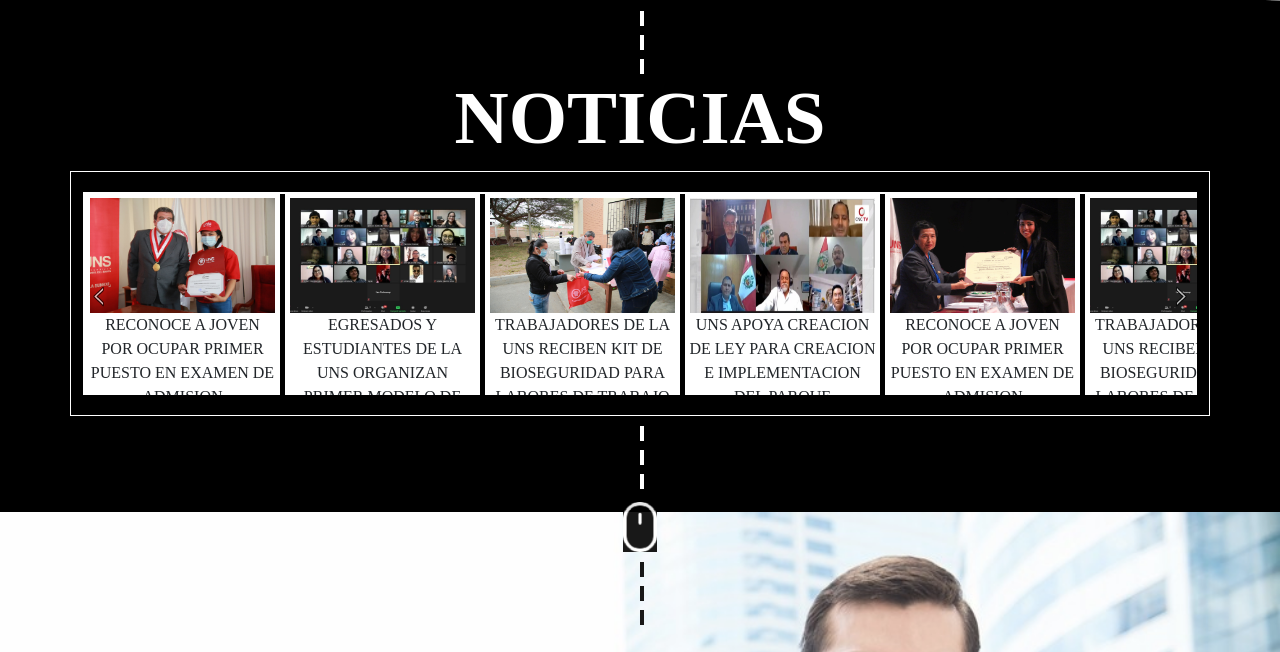
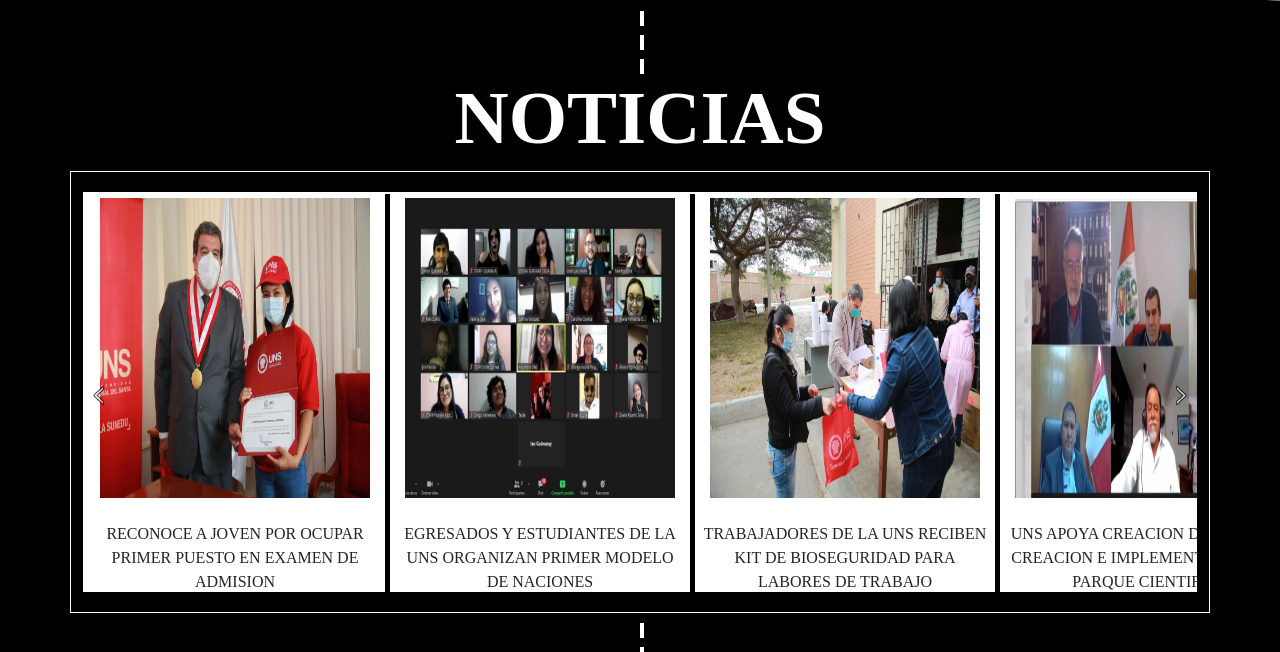
Before and after one commit to SMLeonardo/REMODELACION-DE-LA-PAGINA-DE-LA-UNS, a PHP site: page / in a window 1280 px wide. Shown: the part 3482-4134 px from the top of the page. Run offline with PHP 8.4, Linux system fonts and the light colour scheme; some libraries are stand-ins or nearby versions.

Commit message:
verson 1.1

```diff
--- a/css/estilo.css
+++ b/css/estilo.css
@@ -267,7 +267,7 @@ filter:alpha(opacity=40);
   margin-top: -100px;
   margin-left: 20px;
   width: 760px;
-  height: 415px;
+  height: 500px;
 }
 .elementor-headline  svg path {
     stroke: red;
@@ -294,6 +294,6 @@ filter:alpha(opacity=40);
  }
  .social-icono a img{
   width: 45px;
-  height: 56px;
+  height: 45px;
  }
 }
--- a/css/noticia.css
+++ b/css/noticia.css
@@ -8,7 +8,7 @@
     float:left;
     width:100%;
     overflow:hidden;
-    height:203px;
+    height:400px;
     position:relative;
     margin-top:20px;
     margin-bottom:20px;
@@ -39,7 +39,7 @@
 
 .carrusel>div {
     float: left;
-    height: 203px;
+    height: 400px;
     margin-right: 5px;
     width: 195px;
     text-align:center;
@@ -51,4 +51,5 @@
 
 .product {
     border:#CCCCCC 1px solid;
+
 }
--- a/index.html
+++ b/index.html
@@ -22,8 +22,8 @@ var current = 0;
 var imagenes = new Array();
 
 $(document).ready(function() {
-    var numImages = 12;
-    if (numImages <= 6) {
+    var numImages = 8;
+    if (numImages <= 4) {
         $('.right-arrow').css('display', 'none');
         $('.left-arrow').css('display', 'none');
     }
@@ -32,7 +32,7 @@ $(document).ready(function() {
         if (current > 0) {
             current = current - 1;
         } else {
-            current = numImages - 6;
+            current = numImages - 4;
         }
 
         $(".carrusel").animate({"left": -($('#product_'+current).position().left)}, 600);
@@ -53,7 +53,7 @@ $(document).ready(function() {
     });
 
     $('.right-arrow').on('click', function() {
-        if (numImages > current + 6) {
+        if (numImages > current + 4) {
             current = current+1;
         } else {
             current = 0;
@@ -348,7 +348,7 @@ function linea() {
 
 </div>
   </section>
-<!-- COMIENZA LA SECCION DE NOTICIA EN LA WEB-->
+<!-- ''''''''''''''''''''''''''''''''''''''''''''''COMIENZA LA SECCION DE NOTICIA EN LA WEB'''''''''''''''''''''''''''''''''''''''''''-->
   <section class="noticia" style="background-color: black ">
 
     <div class="verticalLine "> &nbsp;
@@ -368,57 +368,42 @@ function linea() {
                 <a href="#" class="left-arrow"><img src="images/left-arrow.png" /></a>
                 <a href="#" class="right-arrow"><img src="images/right-arrow.png" /></a>
                 <div class="carrusel" style=" border:white 2px solid">
-                    <div class="product" id="product_0" style="background-color:white; border:white 4px solid">
-                        <img src="images/N1.jpg" width="185" height="115" />
-                        <p>RECONOCE A JOVEN POR OCUPAR PRIMER PUESTO EN EXAMEN DE ADMISION</p>
+                    <div class="product" id="product_0" style="background-color:white; border:white 4px solid;width: 300px;height: 400px;">
+                        <img src="images/N1.jpg" width="270" height="300" />
+                        <br><br><p>RECONOCE A JOVEN POR OCUPAR PRIMER PUESTO EN EXAMEN DE ADMISION</p>
                     </div>
-                    <div class="product" id="product_1" style="background-color:white; border:white 4px solid">
-                        <img src="images/N2.png" width="185" height="115" />
-                        <p>EGRESADOS Y ESTUDIANTES DE LA UNS ORGANIZAN PRIMER MODELO DE NACIONES</p>
+                    <div class="product" id="product_1" style="background-color:white; border:white 4px solid;width: 300px;height: 400px;">
+                        <img src="images/N2.png" width="270" height="300" />
+                        <br><br><p>EGRESADOS Y ESTUDIANTES DE LA UNS ORGANIZAN PRIMER MODELO DE NACIONES</p>
                     </div>
-                    <div class="product" id="product_2" style="background-color:white; border:white 4px solid">
-                        <img src="images/N3.jpeg" width="185" height="115" />
-                        <p>TRABAJADORES DE LA UNS RECIBEN KIT DE BIOSEGURIDAD PARA LABORES DE TRABAJO</p>
+                    <div class="product" id="product_2" style="background-color:white; border:white 4px solid;width: 300px;height: 400px;">
+                        <img src="images/N3.jpeg" width="270" height="300" />
+                        <br><br><p>TRABAJADORES DE LA UNS RECIBEN KIT DE BIOSEGURIDAD PARA LABORES DE TRABAJO</p>
                     </div>
-                    <div class="product" id="product_3" style="background-color:white; border:white 4px solid">
-                        <img src="images/N4.jpg" width="185" height="115" />
-                        <p>UNS APOYA CREACION DE LEY PARA CREACION E IMPLEMENTACION DEL PARQUE CIENTIFICO</p>
+                    <div class="product" id="product_3" style="background-color:white; border:white 4px solid;width: 300px;height: 400px;">
+                        <img src="images/N4.jpg" width="270" height="300" />
+                        <br><br><p>UNS APOYA CREACION DE LEY PARA CREACION E IMPLEMENTACION DEL PARQUE CIENTIFICO</p>
                     </div>
-                    <div class="product" id="product_4" style="background-color:white; border:white 4px solid">
-                        <img src="images/N5.jpg" width="185" height="115" />
-                        <p>RECONOCE A JOVEN POR OCUPAR PRIMER PUESTO EN EXAMEN DE ADMISION</p>
+                    <div class="product" id="product_4" style="background-color:white; border:white 4px solid;width: 300px;height: 400px;">
+                        <img src="images/N5.jpg" width="270" height="300" />
+                        <br><br><p>RECONOCE A JOVEN POR OCUPAR PRIMER PUESTO EN EXAMEN DE ADMISION</p>
                     </div>
-                    <div class="product" id="product_5" style="background-color:white; border:white 4px solid">
-                        <img src="images/N2.png" width="185" height="115" />
+                    <div class="product" id="product_5" style="background-color:white; border:white 4px solid;width: 300px;height: 400px;">
+                        <img src="images/N2.png" width="270" height="300" />
 
-                        <p>TRABAJADORES DE LA UNS RECIBEN KIT DE BIOSEGURIDAD PARA LABORES DE TRABAJO</p>
+                        <br><br><p>TRABAJADORES DE LA UNS RECIBEN KIT DE BIOSEGURIDAD PARA LABORES DE TRABAJO</p>
                        </div>
 
-                       <div class="product" id="product_6" style="background-color:white; border:white 4px solid">
-                        <img src="images/N2.png" width="185" height="115" />
-                        <p>EGRESADOS Y ESTUDIANTES DE LA UNS ORGANIZAN PRIMER MODELO DE NACIONES</p>
+
+                   <div class="product" id="product_7" style="background-color:white; border:white 4px solid;width: 300px;height: 400px;">
+                        <img src="images/N1.jpg" width="270" height="300" />
+                        <br><br><p>RECONOCE A JOVEN POR OCUPAR PRIMER PUESTO EN EXAMEN DE ADMISION</p>
                     </div>
-                   <div class="product" id="product_7" style="background-color:white; border:white 4px solid">
-                        <img src="images/N1.jpg" width="185" height="115" />
-                        <p>RECONOCE A JOVEN POR OCUPAR PRIMER PUESTO EN EXAMEN DE ADMISION</p>
-                    </div>
-                    <div class="product" id="product_8" style="background-color:white; border:white 4px solid">
-                        <img src="images/N3.jpeg" width="185" height="115" />
-                        <p>TRABAJADORES DE LA UNS RECIBEN KIT DE BIOSEGURIDAD PARA LABORES DE TRABAJO</p>
-                    </div>
-                    <div class="product" id="product_9" style="background-color:white; border:white 4px solid">
-                        <img src="images/N4.jpg" width="185" height="115" />
-                        <p>UNS APOYA CREACION DE LEY PARA CREACION E IMPLEMENTACION DEL PARQUE CIENTIFICO</p>
-                    </div>
-                    <div class="product" id="product_10" style="background-color:white; border:white 4px solid">
-                        <img src="images/N5.jpg" width="185" height="115" />
 
-                        <p>RECONOCE A JOVEN POR OCUPAR PRIMER PUESTO EN EXAMEN DE ADMISION</p>
-                    </div>
-                    <div class="product" id="product_11" style="background-color:white; border:white 4px solid">
-                        <img src="images/N2.png" width="185" height="115" />
+                    <div class="product" id="product_11" style="background-color:white; border:white 4px solid;width: 300px;height: 400px;">
+                        <img src="images/N2.png" width="270" height="300" />
 
-                        <p>EGRESADOS Y ESTUDIANTES DE LA UNS ORGANIZAN PRIMER MODELO DE NACIONES</p>
+                        <br><br><p>EGRESADOS Y ESTUDIANTES DE LA UNS ORGANIZAN PRIMER MODELO DE NACIONES</p>
                        </div>
                 </div>
             </div>
@@ -461,8 +446,8 @@ function linea() {
       </path>
       </svg></div></span>
 </div>
-      <div style="margin-left:20px; ">
-    <iframe class="video" src="https://www.youtube.com/embed/PHd69pGfeig" frameborder="0" allow="accelerometer; autoplay; clipboard-write; encrypted-media; gyroscope; picture-in-picture" allowfullscreen></iframe>
+      <div class="video" style="margin-left:20px; height: 500px;">
+    <iframe  src="https://www.youtube.com/embed/PHd69pGfeig" frameborder="0" style="width: 96%;height: 100%;" allow="accelerometer; autoplay; clipboard-write; encrypted-media; gyroscope; picture-in-picture" allowfullscreen></iframe>
      </div>
     <br><br><br>
     </div>
```
